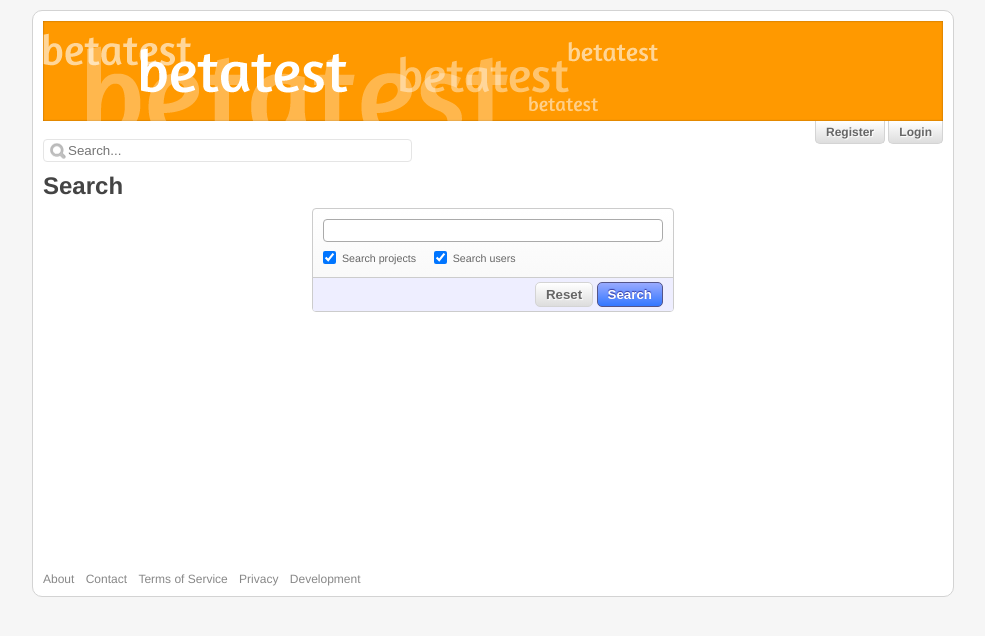
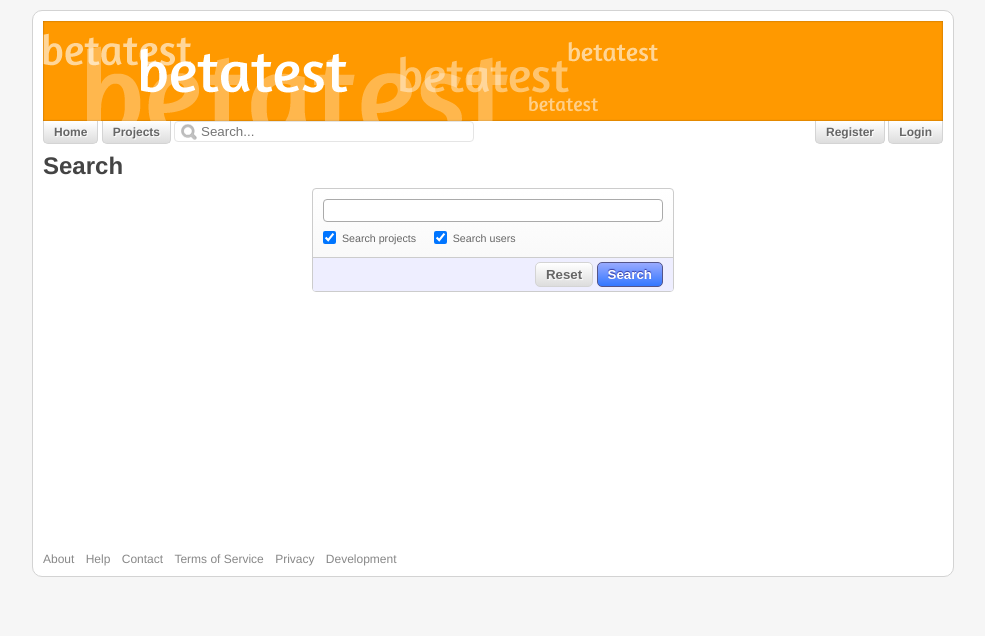
Before and after one commit to opatut/betatest, a Flask app: page /search in a window 1280 px wide. Shown: the top 636 px of the page, without its empty margins (147-1132 px from the left). Run offline with Flask 2, Linux system fonts and the light colour scheme; parts of the project's set-up code (start-up, migrations or seed data) failed here and were passed over.

Commit message:
Implemented tag search

```diff
--- a/betatest/controllers/help.py
+++ b/betatest/controllers/help.py
@@ -8,12 +8,13 @@ about_pages = {
     "privacy"    : "Privacy",
 }
 
-@app.route("/about")
 @app.route("/help")
 @app.route("/help/<path:page>")
-def help(page = 'about'):
+def help(page = 'index'):
     if page in about_pages:
         filename = sys.path[0] + "/betatest/pages/" + page + ".md"
+        if not os.path.isfile(filename):
+            abort(404)
         md = file.read(open(filename , "r"))
         return render_template("static.html", title = about_pages[page], content = md)
     else:
--- a/betatest/controllers/projects.py
+++ b/betatest/controllers/projects.py
@@ -8,9 +8,9 @@ def new_project():
     return render_template("projects-new.html", subpage = "new")
 
 @app.route("/projects")
-@app.route("/projects/interesting")
-def projects():
-    return render_template("projects.html", subpage = "interesting", delete_tag_endpoint = 'project_tags_remove')
+@app.route("/projects/<tab>")
+def projects(tab = "list"):
+    return render_template("projects.html", subpage = tab, delete_tag_endpoint = 'project_tags_remove')
 
 @app.route("/<username>/<project>")
 def project(username, project):
--- a/betatest/controllers/search.py
+++ b/betatest/controllers/search.py
@@ -1,28 +1,25 @@
 from betatest import *
 
 @app.route("/search")
-def search():
+def search(tag = None):
     q = request.args.get('q', '')
     f = request.args.get('f', '')
 
-    if q:
+    if q or tag != None:
+        projects = []
+        users = []
         if f != "f" or request.args.get('p',''):
             projects = models.project.Project.query.filter(db.or_(
                 models.project.Project.description.like("%"+q+"%"),
                 models.project.Project.title.like("%"+q+"%"),
                 models.project.Project.homepage.like("%"+q+"%")
                 )).all()
-        else:
-            projects = []
-
         if f != "f" or request.args.get('u',''):
             users = models.user.User.query.filter(db.or_(
                 models.user.User.username.like("%"+q+"%"),
                 models.user.User.realname.like("%"+q+"%"),
                 models.user.User.website.like("%"+q+"%")
                 )).all()
-        else:
-            users = []
 
         if len(projects) == 1 and len(users) == 0:
             # only 1 project, redirect there
@@ -31,6 +28,21 @@ def search():
             # only 1 user, redirect there
             return redirect(users[0].url())
 
-        return render_template("search.html", queried = True, users = users, projects = projects)
+        return render_template("search.html", source = "query", users = users, projects = projects)
     else:
-        return render_template("search.html", queried = False)
+        return render_template("search.html")
+
+@app.route("/tags")
+@app.route("/tags/<tag>")
+def tags(tag = ""):
+    if not tag:
+        flash("Todo: tags list", "info")
+        return render_template("search.html")
+    else:
+        t = models.tag.Tag.getTag(tag, False)
+        if not t:
+            flash("The tag %s cannot be found.".format(tag), "info")
+            return redirect("tags")
+        projects = models.project.Project.query.filter(models.project.Project.tags.contains(t)).all()
+        users = models.user.User.query.filter(models.user.User.tags.contains(t)).all()
+        return render_template("search.html", source = "tag", tag = t, users = users, projects = projects)
--- a/betatest/static/style.css
+++ b/betatest/static/style.css
@@ -14,8 +14,9 @@ h1, h2, h3, h4, h5, h6 {
     margin: 0;
 }
 
-h1 {
+h1, a.h1 {
     margin-bottom: 8px;
+    color: #444;
 }
 
 h2 {
@@ -100,14 +101,6 @@ textarea.compose-message {
     height: 200px;
 }
 
-input.search-text {
-    border-color: #e5e5e5;
-}
-
-input.search-text:focus {
-    border-color: #CCC;
-}
-
 input.form-error {
     border-color: #F00;
 }
@@ -154,13 +147,6 @@ ul.flash-messages {
     color: #00A;
     background: #CCF;
     border-color: #00A;
-}
-
-
-
-input.search-text {
-    background: #FFF url("search.png") 6px center no-repeat;
-    padding-left: 24px;
 }
 
 #WRAPPER {
@@ -239,7 +225,38 @@ input.search-text {
 }
 
 div#TAB-BAR {
-    text-align: right;
+    display: table;
+    width: 100%;
+    white-space:nowrap;
+}
+
+div#TAB-BAR > * {
+    display: table-cell;
+    vertical-align: top;
+    width: 100px;
+}
+
+div#SEARCH-BAR {
+    width: 100%;
+    padding: 0 3px;
+}
+
+input.search-text {
+    background: #FFF url("search.png") 6px center no-repeat;
+
+    padding: 2px 10px 2px 26px;
+
+    border-color: #e5e5e5;
+    width: 100%;
+    max-width: 300px;
+}
+
+input.search-text:focus {
+    border-color: #CCC;
+}
+
+div#TAB-BAR ul {
+    padding-top: 4px;
 }
 
 a img {
@@ -667,10 +684,6 @@ div.markdown h1 {
     color: #666;
 }
 
-h1 {
-    color: #444;
-}
-
 .profile .username .realname {
     font-weight: normal;
     color: #888;
--- a/betatest/templates/base.html
+++ b/betatest/templates/base.html
@@ -24,6 +24,18 @@
             </a>
             <div id="TAB-BAR">
                 <ul class="tabs hanging-tabs">
+                    <li><a href="{{ url_for('home') }}">Home</a></li>
+                    <li><a href="{{ url_for('projects') }}">Projects</a></li>
+                </ul>
+
+                <div id="SEARCH-BAR">
+                    <form action="/search" method="get">
+                        <input type="text" placeholder="Search..." name="q" {% if request.endpoint == "search" %}value="{{ request.args.get('q', '') }}" {% endif %}class="input-text search-text" size="40" />
+                    </form>
+                </div>
+
+
+                <ul class="tabs hanging-tabs" style="text-align: right">
                     {% if session.logged_in %}
                         {% set l_user = g.usersession.getCurrentUser() %}
                         <li><a href="{{ l_user.url() }}"><img  width="14" height="14"
@@ -40,11 +52,6 @@
                     {% endif %}
                 </ul>
             </div>
-            <div id="SEARCH-BAR">
-                <form action="/search" method="get">
-                    <input type="text" placeholder="Search..." name="q" {% if request.endpoint == "search" %}value="{{ request.args.get('q', '') }}" {% endif %}class="input-text search-text" size="40" />
-                </form>
-            </div>
 
 
             <div id="CONTENT">
@@ -52,10 +59,11 @@
             </div>
             <div id="FOOTER">
                 <ul class="footer-links">
-                    <li><a href="/about">About</a></li>
-                    <li><a href="/contact">Contact</a></li>
-                    <li><a href="/terms-of-service">Terms of Service</a></li>
-                    <li><a href="/privacy">Privacy</a></li>
+                    <li><a href="{{ url_for('help', page = 'about') }}">About</a></li>
+                    <li><a href="{{ url_for('help') }}">Help</a></li>
+                    <li><a href="{{ url_for('help', page = 'contact') }}">Contact</a></li>
+                    <li><a href="{{ url_for('help', page = 'tos') }}">Terms of Service</a></li>
+                    <li><a href="{{ url_for('help', page = 'privacy') }}">Privacy</a></li>
                     <li><a href="http://github.com/opatut/betatest" target="_blank">Development</a></li>
                 </ul>
             </div>
--- a/betatest/templates/profile.html
+++ b/betatest/templates/profile.html
@@ -19,7 +19,7 @@
             </ul>
 
             <div class="username">
-                <h1>{{ user.username }}{% if user.realname %} <span class="realname">({{ user.realname }})</span>{% endif %}</h1>
+                <h1><a class="h1" href="{{ user.url() }}">{{ user.username }}</a>{% if user.realname %} <span class="realname">({{ user.realname }})</span>{% endif %}</h1>
             </div>
             <div class="columns">
                 <div class="box">
--- a/betatest/templates/project.html
+++ b/betatest/templates/project.html
@@ -11,7 +11,7 @@
 
             {% block project_buttons %}{% endblock %}
 
-            <h1 class="project-title">{{ project.title }}
+            <h1 class="project-title"><a class="h1" href="{{project.url()}}">{{ project.title }}</a>
             <span class="author">by <a href="{{ project.author.url() }}">{{ project.author.username }}</a></span></h1>
 
             {{ displayMessages() }}
--- a/betatest/templates/projects.html
+++ b/betatest/templates/projects.html
@@ -6,7 +6,7 @@
     <h1>Projects</h1>
     <p>
         <ul class="tabs standing-tabs" id="main-tabs">
-            {% for name, caption in [("interesting","Interesting stuff"),("new","Create New Project")] %}
+            {% for name, caption in [("list", "List of projects"),("interesting","Interesting stuff"),("new","Create New Project")] %}
                 {{ printTab("projects", name, caption) }}
             {% endfor %}
         </ul>
--- a/betatest/templates/search.html
+++ b/betatest/templates/search.html
@@ -3,15 +3,19 @@
 {% block pagetitle %}Home{% endblock %}
 
 {% block content %}
+    {% if source == "tag" %}
+    <h1>Tag: {{ tag.tag }}</h1>
+    {% else %}
     <h1>Search</h1>
+    {% endif %}
     {{ displayMessages() }}
 
-    {% if queried %}
+    {% if source %}
     {% set query = request.args.get("q","") %}
     <div class="columns">
         {% if projects %}
         <div class="box">
-            <h4>{{ projects | length }} Projects</h4>
+            <h4>{{ projects | length }} Project{% if projects | length != 1 %}s{% endif %} </h4>
             <div class="box-content">
                 {{ render_projects_list(projects, True, highlight = query) }}
             </div>
@@ -22,7 +26,7 @@
 
         {% if users %}
         <div class="box">
-            <h4>Users</h4>
+            <h4>{{ users | length }} User{% if users | length != 1 %}s{% endif %} </h4>
             {{ render_user_list(users, highlight = query) }}
         </div>
         {% endif %}
@@ -37,22 +41,22 @@
         {% endif %}
     </div>
     {% else %}
+    <form action="/search" method="get">
     <div class="box" style="width: 40%; margin: 0 auto;">
         <div class="box-content">
-            <form action="/search" method="get">
-                <input type="hidden" name="f" value="f" />
+            <input type="hidden" name="f" value="f" />
             <p><input type="text" name="q" class="input-text" style="width: 100%"></p>
             <p style="font-size: 8pt; color: #666;">
                 <input type="checkbox" checked="checked" name="p" style="vertical-align: -2px;" /> Search projects
                 &nbsp;&nbsp;&nbsp;&nbsp;
                 <input type="checkbox" checked="checked" name="u" style="vertical-align: -2px;" /> Search users
             </p>
-            </form>
         </div>
         <p class="form-buttons">
             <input type="reset" value="Reset" />
             <input type="submit" value="Search" class="default"/>
         </p>
     </div>
+    </form>
     {% endif %}
 {% endblock %}
```
